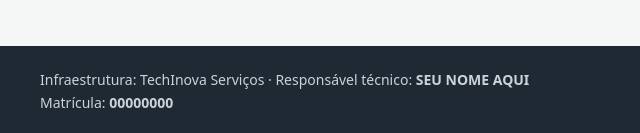
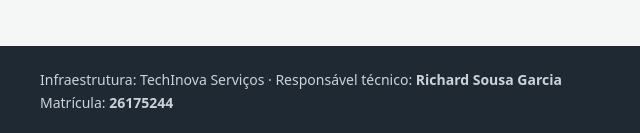
Before and after one commit to richardsgarcia/avaliacao-docker-26175244, a plain HTML site: page portal/html/index.html in a window 1280 px wide. Shown: the part 734-867 px from the top of the page, 0-640 px from the left. Drawn offline with Linux system fonts and the light colour scheme.

Commit message:
feat: Dockerfile do portal

```diff
--- a/portal/html/index.html
+++ b/portal/html/index.html
@@ -34,8 +34,8 @@
 
   <footer>
     <!-- EDITE AS DUAS LINHAS ABAIXO COM O SEU NOME E A SUA MATRÍCULA -->
-    <p>Infraestrutura: TechInova Serviços · Responsável técnico: <strong id="responsavel">SEU NOME AQUI</strong></p>
-    <p>Matrícula: <strong id="matricula">00000000</strong></p>
+    <p>Infraestrutura: TechInova Serviços · Responsável técnico: <strong id="responsavel">Richard Sousa Garcia</strong></p>
+    <p>Matrícula: <strong id="matricula">26175244</strong></p>
   </footer>
 
   <script>
```
Also changed, not shown: 1 other file.
